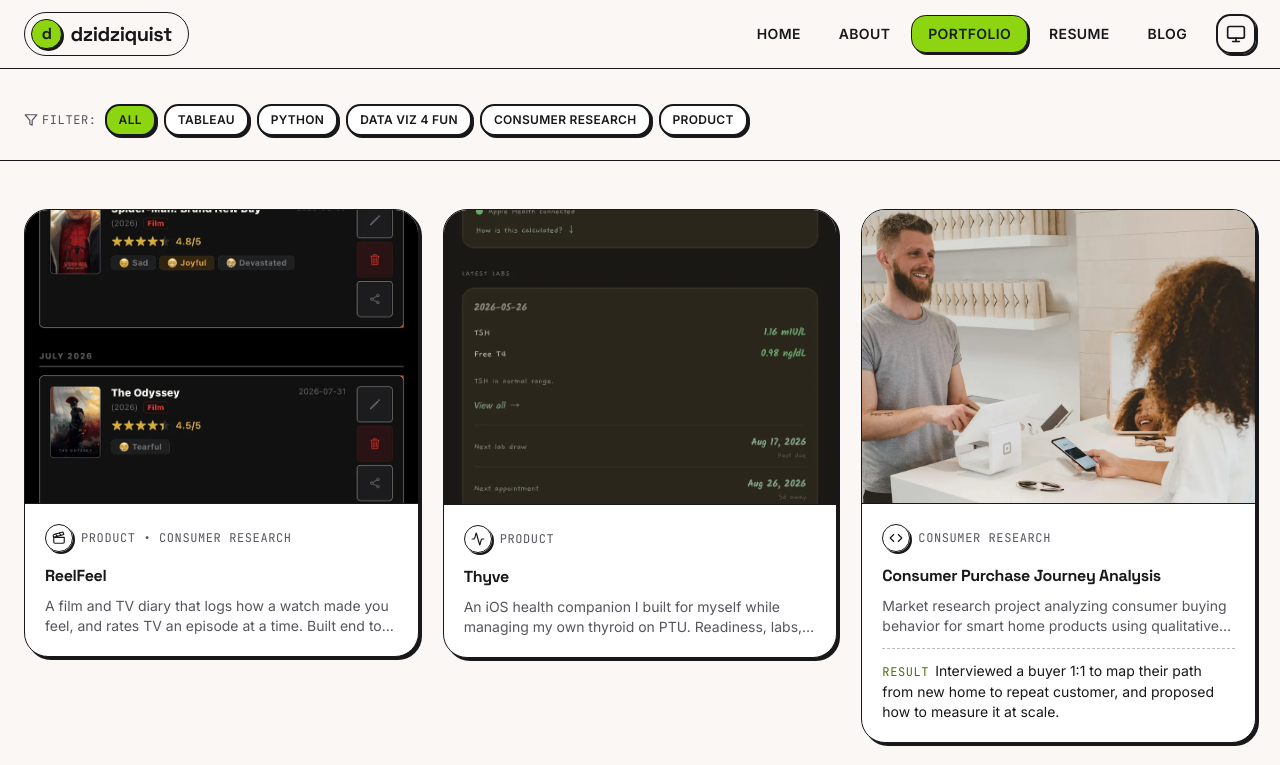
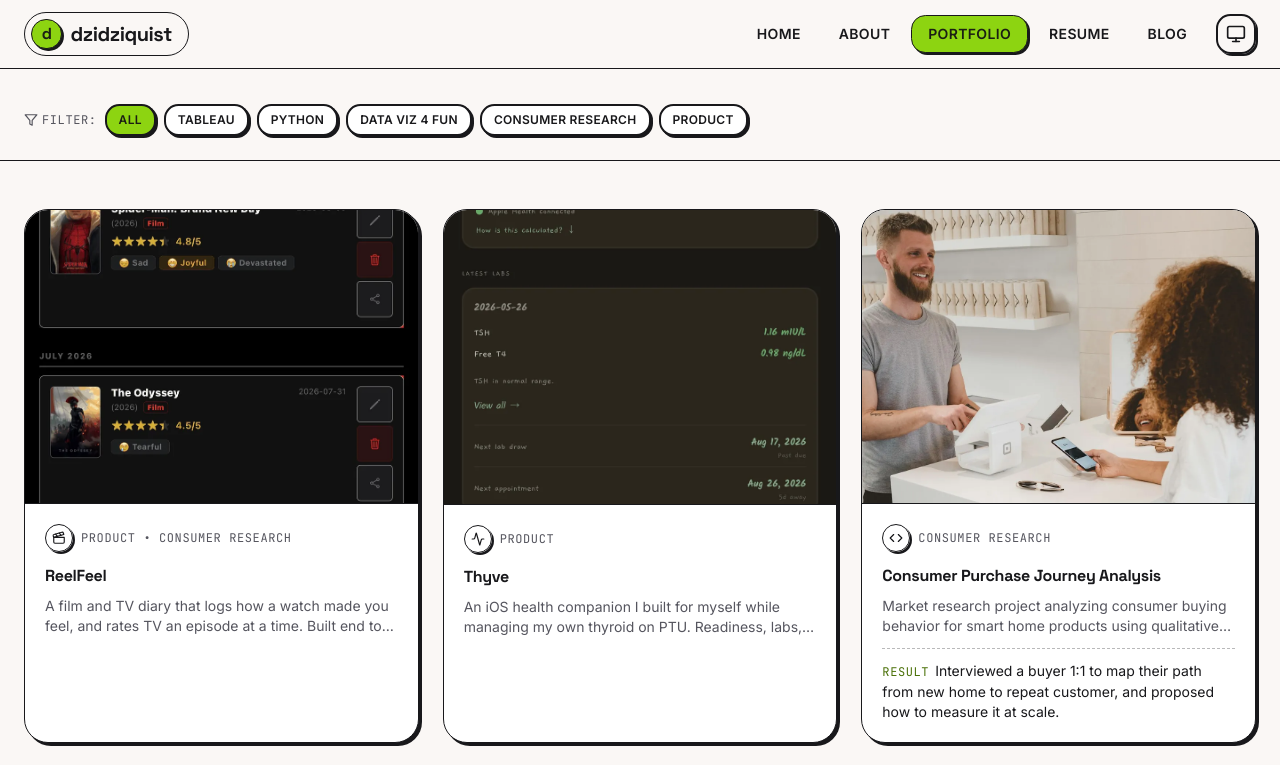
Before and after one commit to dzidziquist/dzidziquist.github.io, a React (Vite) app: page /portfolio in a window 1280 px wide. Shown: the top 765 px of the page. Built offline with nearby package versions, Linux system fonts and the light colour scheme.

Commit message:
Portfolio: cards in a row share the same height
Cards with a Result line were taller than their neighbours, so rows looked ragged.

Co-Authored-By: Claude Opus 5.5 <noreply@anthropic.com>
Claude-Session: https://claude.ai/code/session_01TgxwP7nWtZXxsL7pdgopaC

```diff
--- a/src/pages/Portfolio.tsx
+++ b/src/pages/Portfolio.tsx
@@ -19,14 +19,15 @@ const PortfolioCard = ({ project, index, projectCategories, Icon }: { project: t
       initial={{ opacity: 0, y: 20 }}
       animate={{ opacity: 1, y: 0 }}
       transition={{ delay: index * 0.08 }}
-      className="group"
+      className="group h-full"
       onMouseEnter={() => setHovered(true)}
       onFocus={() => setHovered(true)}
       onMouseLeave={() => setHovered(false)}
       onBlur={() => setHovered(false)}
     >
-      <Link to={`/portfolio/${project.slug}`} className="block">
-        <div className="brutal-card overflow-hidden transition-all duration-300"
+      <Link to={`/portfolio/${project.slug}`} className="block h-full">
+        {/* Every card stretches to the tallest card in its row, so rows line up. */}
+        <div className="brutal-card h-full flex flex-col overflow-hidden transition-all duration-300"
           style={{
             borderColor: hovered ? color.accent : undefined,
             boxShadow: hovered ? `4px 4px 0px ${color.accent}` : undefined,
@@ -44,7 +45,7 @@ const PortfolioCard = ({ project, index, projectCategories, Icon }: { project: t
             />
           </div>
 
-          <div className="p-5">
+          <div className="p-5 flex-1">
             <div className="flex items-center gap-2 mb-3">
               <div
                 className="p-1.5 border border-foreground"
```
